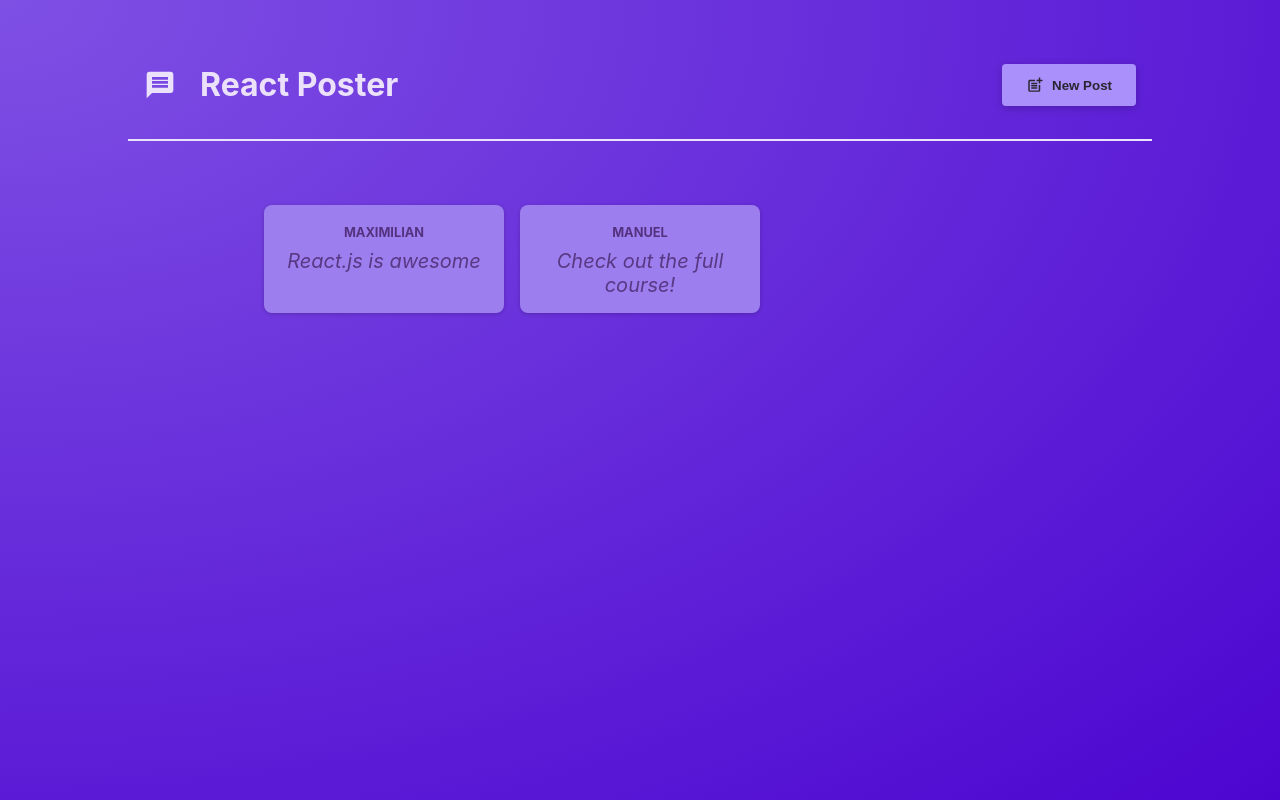
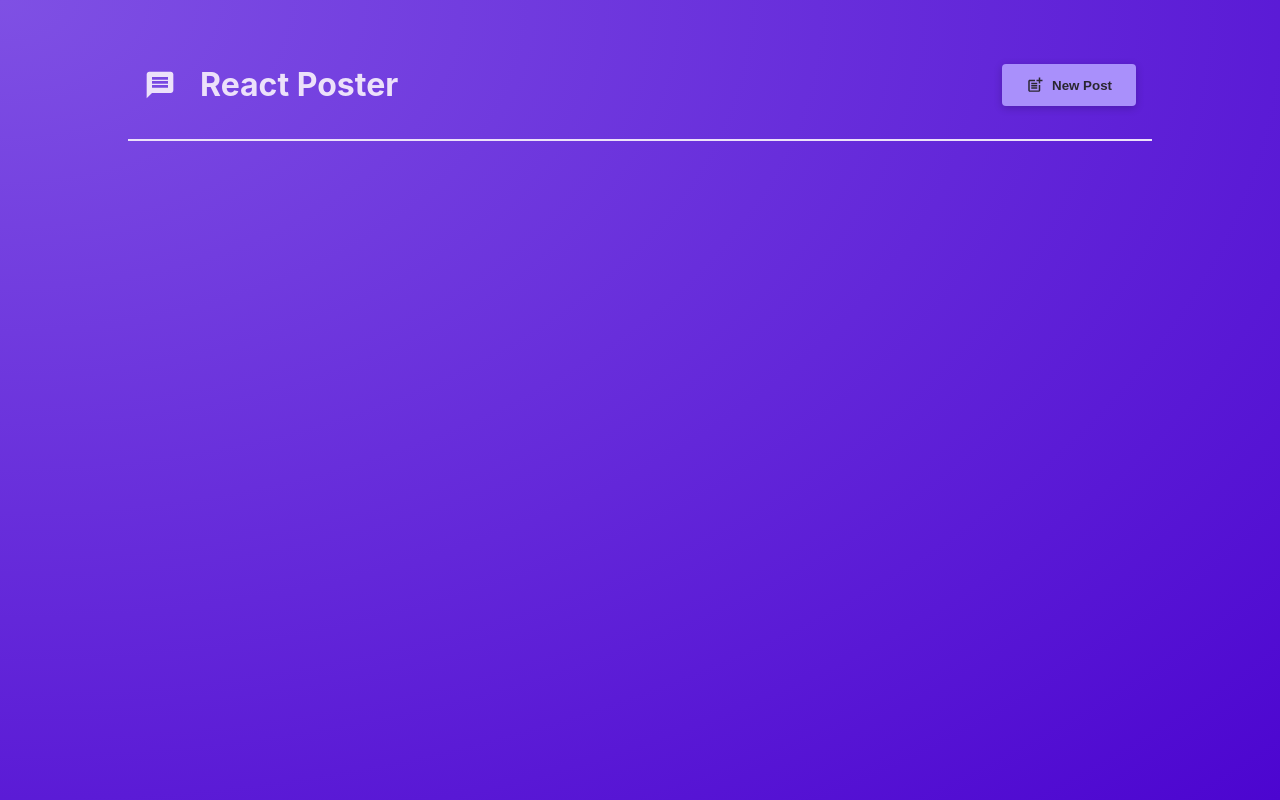
Before and after one commit to Neidn/vite-first, a React app: page / in a window 1280 px wide. Built offline with nearby package versions, Linux system fonts and the light colour scheme; the HTML template or start-up script is replaced by a standard one.

Commit message:
convert data objects as components

```diff
--- a/src/components/NewPost.tsx
+++ b/src/components/NewPost.tsx
@@ -4,7 +4,7 @@ import classes from './NewPost.module.css';
 
 import {NewPostModel, PostModel} from "../model/postModel";
 
-const NewPost = ({onCancel}: NewPostModel) => {
+const NewPost = ({onCancel, onAddPost}: NewPostModel) => {
   const [enteredBody, setEnteredBody] = useState('');
   const [enteredAuthor, setEnteredAuthor] = useState('');
 
@@ -27,8 +27,7 @@ const NewPost = ({onCancel}: NewPostModel) => {
       author: enteredAuthor,
       body: enteredBody,
     };
-
-    console.log(postData);
+    onAddPost(postData);
     onCancel();
   }
 
--- a/src/components/PostsList.tsx
+++ b/src/components/PostsList.tsx
@@ -1,3 +1,5 @@
+import {useState} from "react";
+
 import classes from './PostsList.module.css'
 
 import {PostModel, PostsListModel} from "../model/postModel";
@@ -6,23 +8,21 @@ import Post from "./Post";
 import NewPost from "./NewPost";
 import Modal from "./Modal";
 
-const posts: PostModel[] = [
-  {
-    author: 'Maximilian',
-    body: 'React.js is awesome',
-  },
-  {
-    author: 'Manuel',
-    body: 'Check out the full course!',
+const PostsList = ({isPosting, onStopPosting}: PostsListModel) => {
+  const [posts, setPosts] = useState<PostModel[]>([]);
+
+  const addPostHandler = (post: PostModel) => {
+    setPosts((prevPosts) => {
+      return [post, ...prevPosts];
+    });
   }
-];
 
-const PostsList = ({isPosting, onStopPosting}: PostsListModel) => {
   return (
       <>
         {isPosting &&
             <Modal onClose={onStopPosting}>
               <NewPost
+                  onAddPost={addPostHandler}
                   onCancel={onStopPosting}/>
             </Modal>
         }
--- a/src/model/postModel.ts
+++ b/src/model/postModel.ts
@@ -9,5 +9,6 @@ export interface PostsListModel {
 }
 
 export interface NewPostModel {
+  onAddPost: (post: PostModel) => void;
   onCancel: () => void;
 }
```
